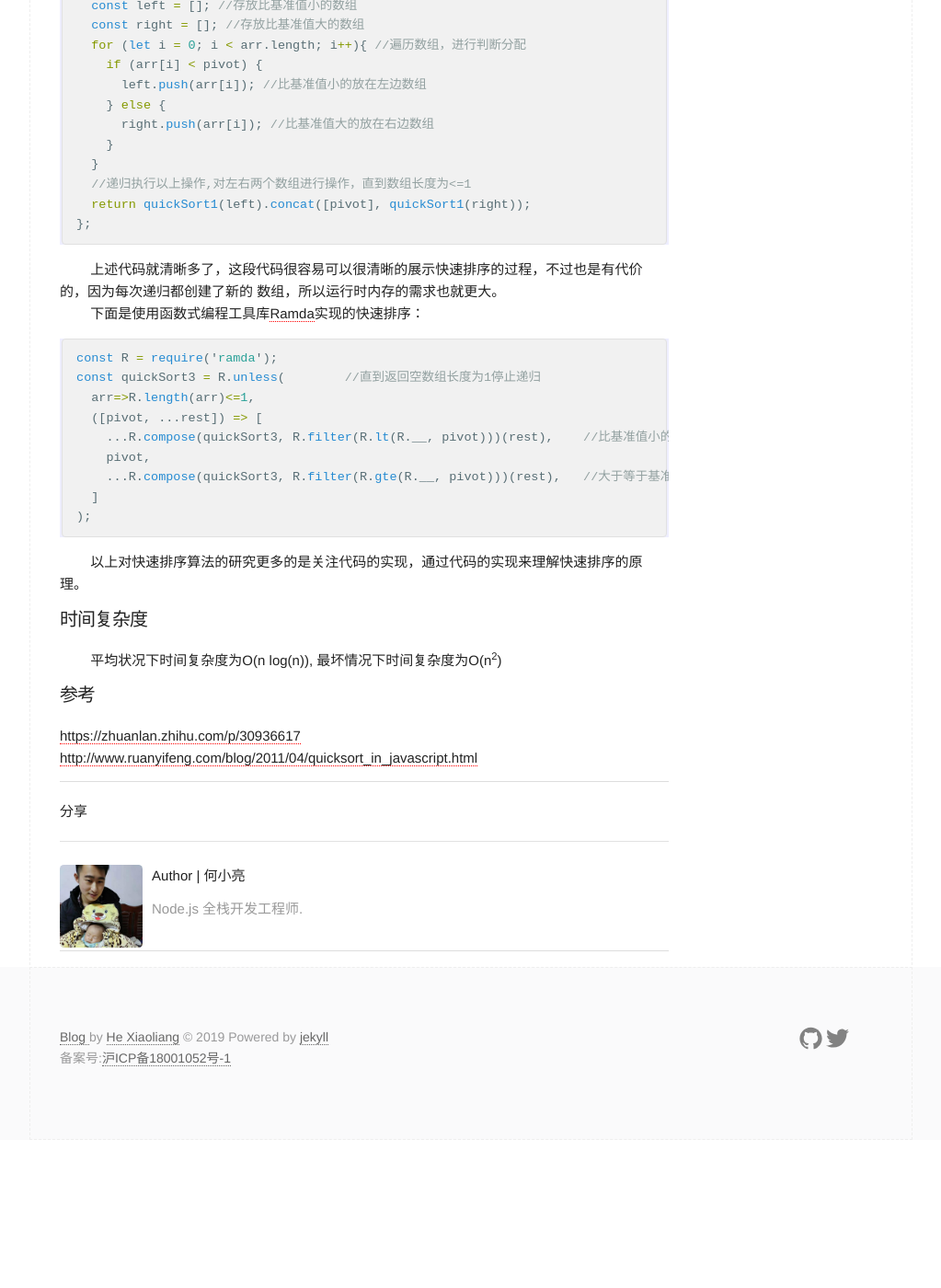
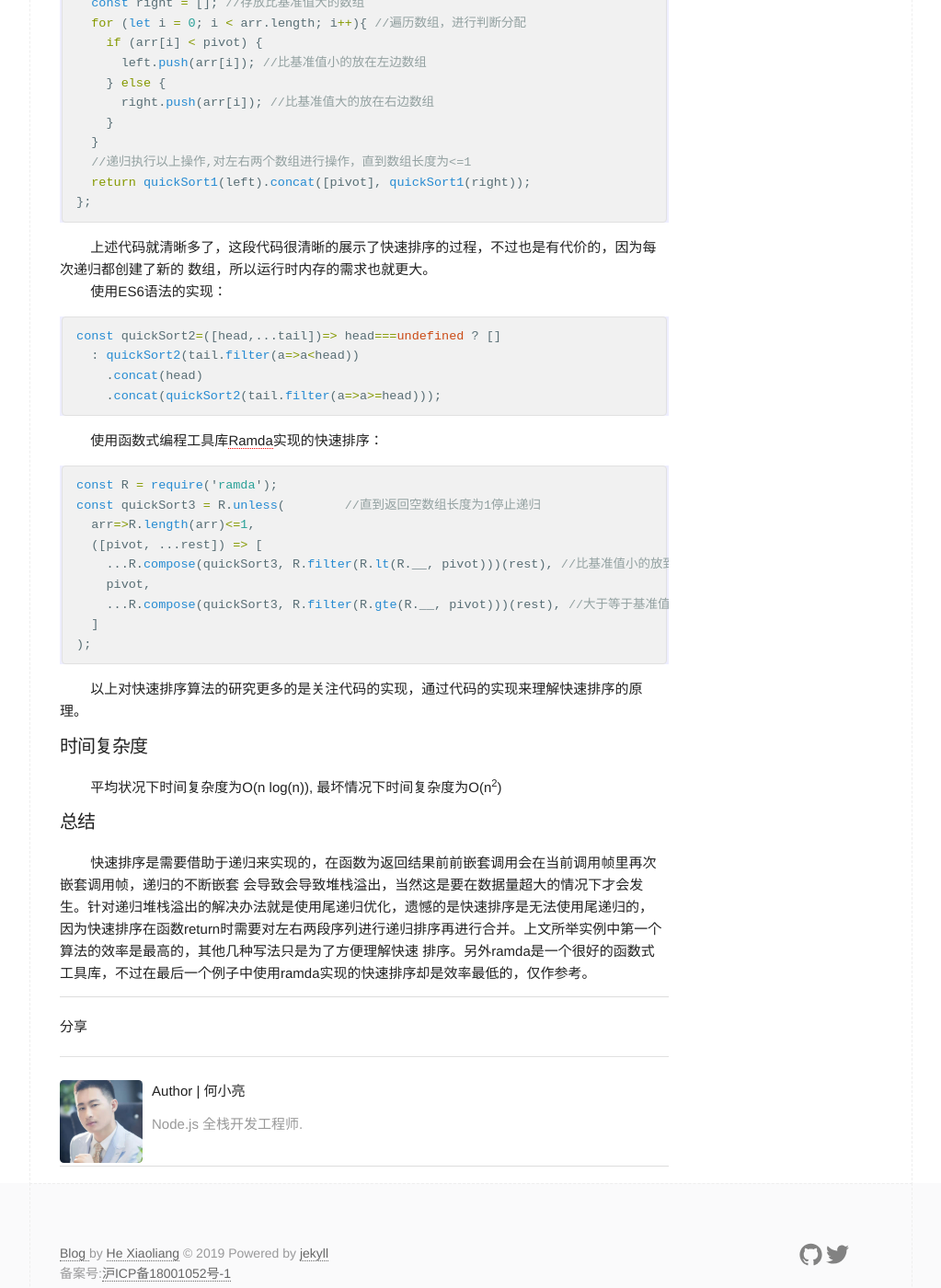
Before and after one commit to Snoopyjoy/blog, a Jekyll site: the page built from _posts/2019-03-18-algorithm-quick-sort.md, in a window 1280 px wide and 1400 px high, scrolled down 1421 px. Shown: the whole window at 92% size, without its empty margins (128-1151 px from the left). Built offline with Jekyll 4.4.1, drawn with Linux system fonts in a browser that asks for light colours; comment, search, counter and statistics services are not loaded; before the commit the page ends 2660 px from its top, so only the background shows below that; some of the changed text lies outside the part shown.

Commit message:
update: quick sort modify

````diff
--- a/_posts/2019-03-18-algorithm-quick-sort.md
+++ b/_posts/2019-03-18-algorithm-quick-sort.md
@@ -44,7 +44,7 @@ const quickSort = (array) => {
   return array;
 }
 ```
-&#160; &#160; &#160; &#160;  -_-!上面那段代码是不是感觉很难读懂，尤其是在将数组按基准值将元素放到左右两边的时候。更好理解的版本:
+&#160; &#160; &#160; &#160;  这段代码是不是感觉很难读懂，尤其是在数组元素交换的过程。那么下面这个版本更好理解:
 ```javascript
 const quickSort1 = function(arr) {
   if (arr.length <= 1) { //如果数组长度小于等于1无需继续分解
@@ -64,17 +64,24 @@ const quickSort1 = function(arr) {
   return quickSort1(left).concat([pivot], quickSort1(right));
 };
 ```
-&#160; &#160; &#160; &#160; 上述代码就清晰多了，这段代码很容易可以很清晰的展示快速排序的过程，不过也是有代价的，因为每次递归都创建了新的
+&#160; &#160; &#160; &#160; 上述代码就清晰多了，这段代码很清晰的展示了快速排序的过程，不过也是有代价的，因为每次递归都创建了新的
 数组，所以运行时内存的需求也就更大。
-&#160; &#160; &#160; &#160; 下面是使用函数式编程工具库[Ramda](https://github.com/ramda/ramda)实现的快速排序：
+&#160; &#160; &#160; &#160; 使用ES6语法的实现：
+```javascript
+const quickSort2=([head,...tail])=> head===undefined ? []
+  : quickSort2(tail.filter(a=>a<head))
+    .concat(head)
+    .concat(quickSort2(tail.filter(a=>a>=head)));
+```
+&#160; &#160; &#160; &#160; 使用函数式编程工具库[Ramda](https://github.com/ramda/ramda)实现的快速排序：
 ```javascript
 const R = require('ramda');
 const quickSort3 = R.unless(        //直到返回空数组长度为1停止递归
   arr=>R.length(arr)<=1,
   ([pivot, ...rest]) => [
-    ...R.compose(quickSort3, R.filter(R.lt(R.__, pivot)))(rest),    //比基准值小的放到左边
+    ...R.compose(quickSort3, R.filter(R.lt(R.__, pivot)))(rest), //比基准值小的放到左边
     pivot,
-    ...R.compose(quickSort3, R.filter(R.gte(R.__, pivot)))(rest),   //大于等于基准值的放到右边
+    ...R.compose(quickSort3, R.filter(R.gte(R.__, pivot)))(rest), //大于等于基准值的放到右边
   ]
 );
 ```
@@ -83,6 +90,8 @@ const quickSort3 = R.unless(        //直到返回空数组长度为1停止递
 ### 时间复杂度
 &#160; &#160; &#160; &#160; 平均状况下时间复杂度为O(n log(n)), 最坏情况下时间复杂度为O(n<sup>2</sup>)
 
-### 参考
-[https://zhuanlan.zhihu.com/p/30936617](https://zhuanlan.zhihu.com/p/30936617)
-[http://www.ruanyifeng.com/blog/2011/04/quicksort_in_javascript.html](http://www.ruanyifeng.com/blog/2011/04/quicksort_in_javascript.html)
+### 总结
+&#160; &#160; &#160; &#160; 快速排序是需要借助于递归来实现的，在函数为返回结果前前嵌套调用会在当前调用帧里再次嵌套调用帧，递归的不断嵌套
+会导致会导致堆栈溢出，当然这是要在数据量超大的情况下才会发生。针对递归堆栈溢出的解决办法就是使用尾递归优化，遗憾的是快速排序是无法使用尾递归的，
+因为快速排序在函数return时需要对左右两段序列进行递归排序再进行合并。上文所举实例中第一个算法的效率是最高的，其他几种写法只是为了方便理解快速
+排序。另外ramda是一个很好的函数式工具库，不过在最后一个例子中使用ramda实现的快速排序却是效率最低的，仅作参考。
````
Also changed, not shown: other parts of _posts/2019-03-18-algorithm-quick-sort.md (+1 -1 lines), assets/img/hxl.jpg.
